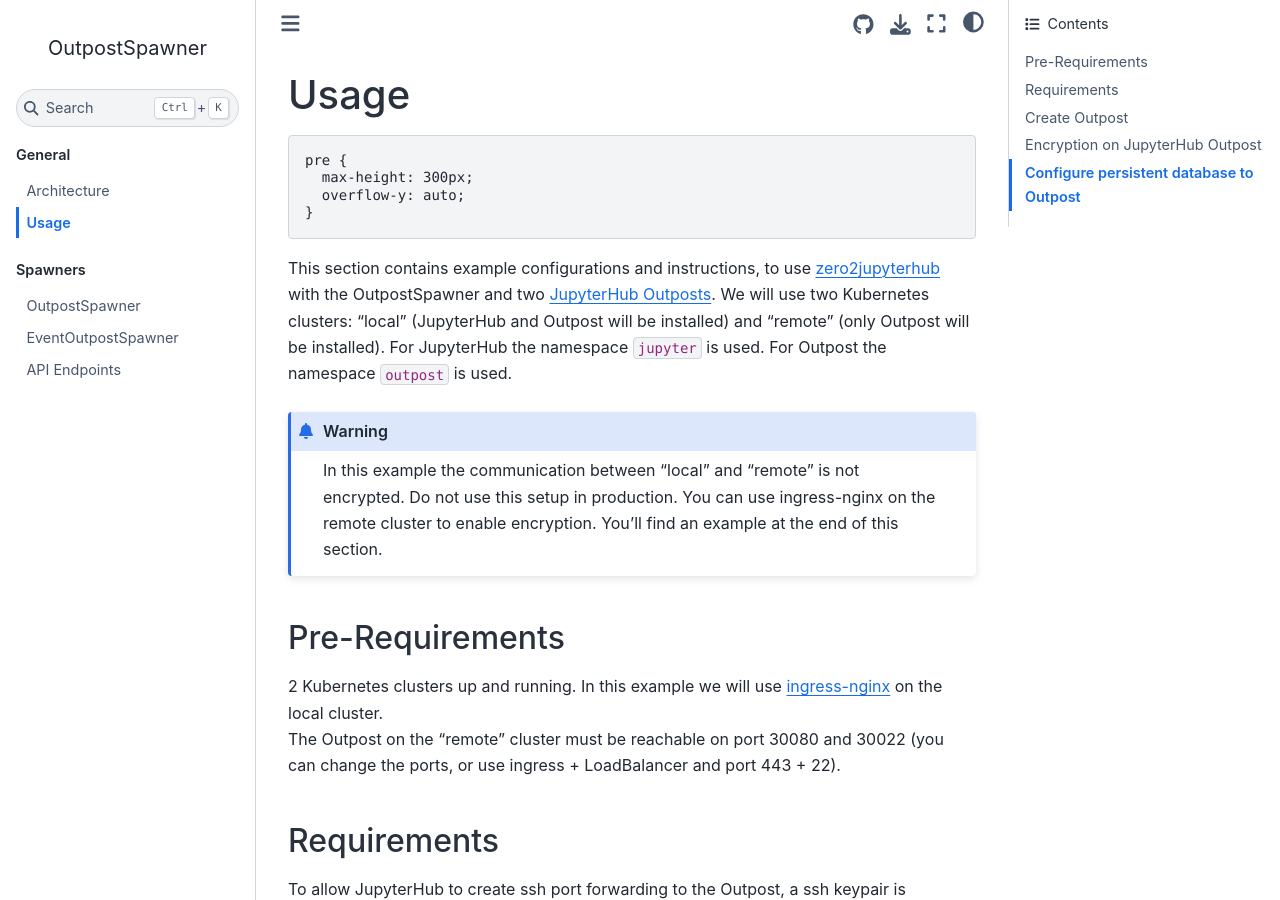
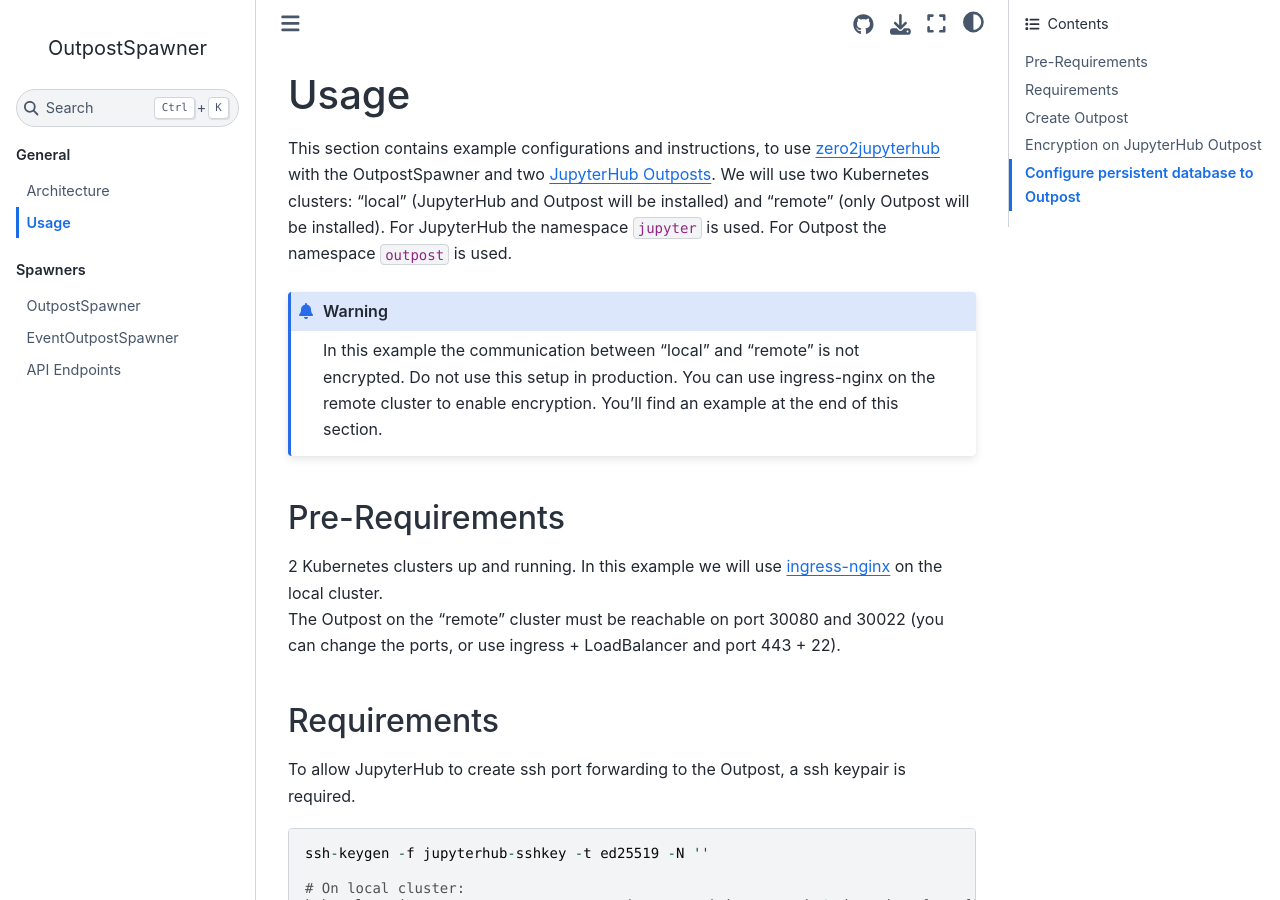
Before and after one commit to kreuzert/jupyterhub-outpostspawner, a Sphinx documentation site: the page built from docs/usage.md, in a window 1280 px wide and 900 px high. Built offline with Sphinx 7.4.7 and the Sphinx Book theme 1.1.4, drawn with Linux system fonts in a browser that asks for light colours.

Commit message:
update usage.md

````diff
--- a/docs/usage.md
+++ b/docs/usage.md
@@ -1,11 +1,4 @@
 # Usage
-
-```{css, echo=FALSE}
-pre {
-  max-height: 300px;
-  overflow-y: auto;
-}
-```
 
 This section contains example configurations and instructions, to use [zero2jupyterhub](https://z2jh.jupyter.org) with the OutpostSpawner and two [JupyterHub Outposts](https://artifacthub.io/packages/helm/jupyterhub-outpost/jupyterhub-outpost). We will use two Kubernetes clusters: "local" (JupyterHub and Outpost will be installed) and "remote" (only Outpost will be installed). For JupyterHub the namespace `jupyter` is used. For Outpost the namespace `outpost` is used.
 
````
